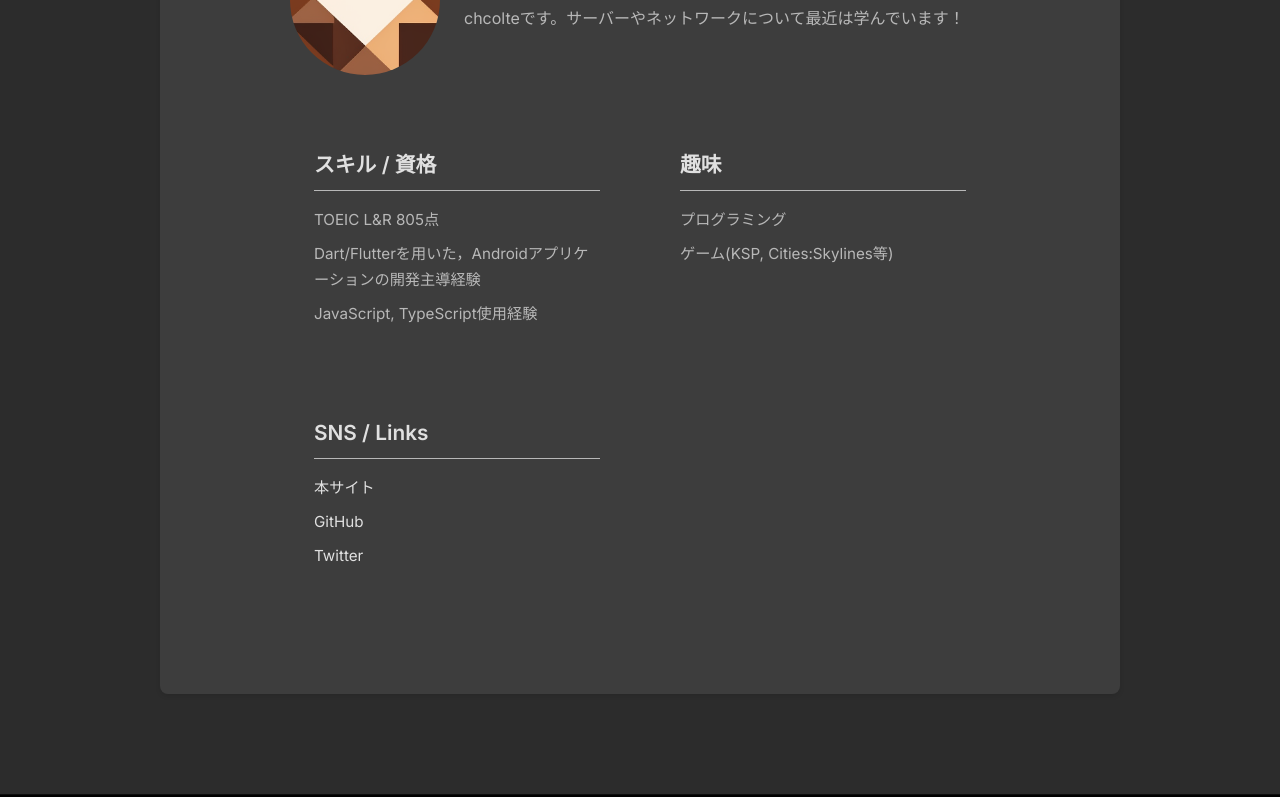
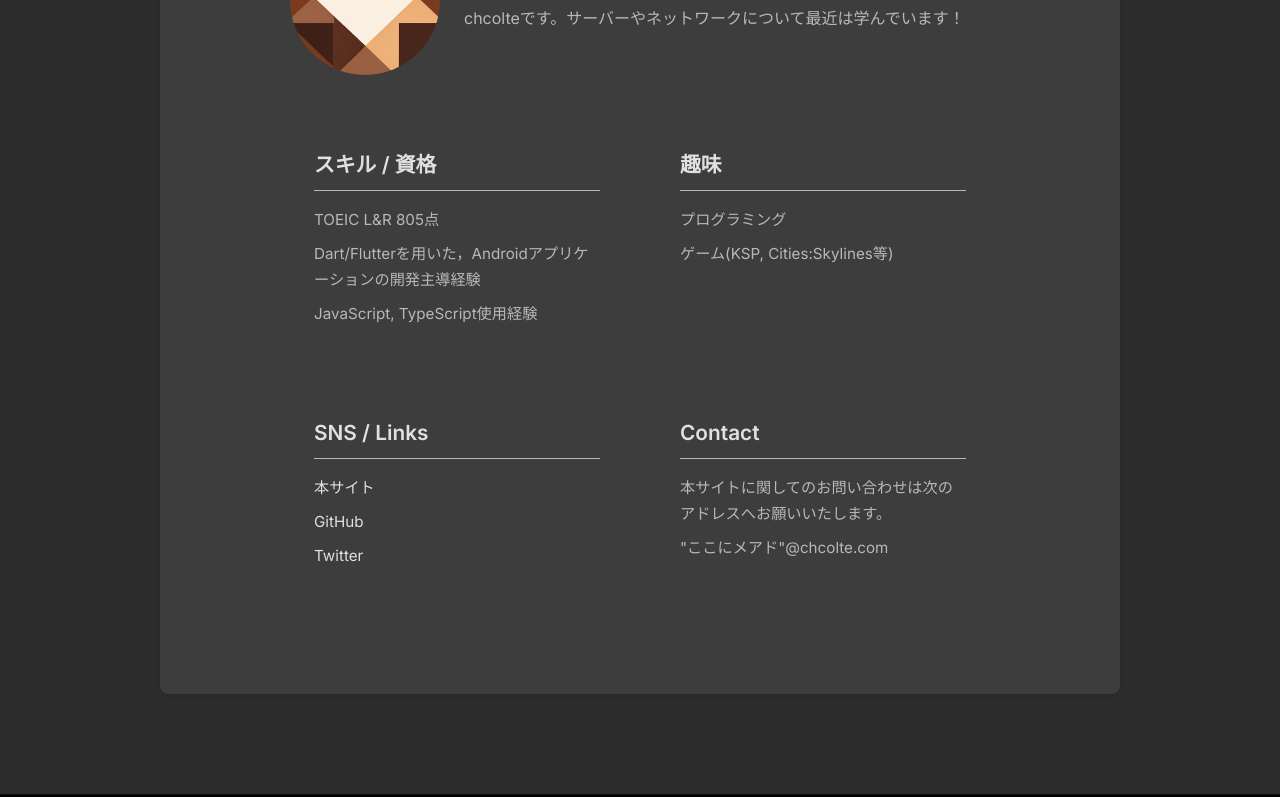
Before and after one commit to chcolte/my-homepage-v2, a Next.js app in the folder my-homepage-v2/: page /about in a window 1280 px wide. Shown: the part 395-1192 px from the top of the page. Built offline with nearby package versions, Linux system fonts and the light colour scheme.

Commit message:
[add] AboutページにContact欄を追加

```diff
--- a/my-homepage-v2/src/app/about/page.tsx
+++ b/my-homepage-v2/src/app/about/page.tsx
@@ -69,6 +69,14 @@ export default function AboutPage() {
                 </li>
               </ul>
             </div>
+
+            <div className={aboutStyles.section}>
+              <h2 className={aboutStyles.sectionTitle}>Contact</h2>
+              <ul className={aboutStyles.list}>
+                <li key="0" className={aboutStyles.listItem}>本サイトに関してのお問い合わせは次のアドレスへお願いいたします。</li>
+                <li key="1" className={aboutStyles.listItem}>"ここにメアド"@chcolte.com</li>
+              </ul>
+            </div>
           </section>
         </div>
       </article>
```
Also changed, not shown: my-homepage-v2/src/app/page.tsx (+6 -17 lines).
